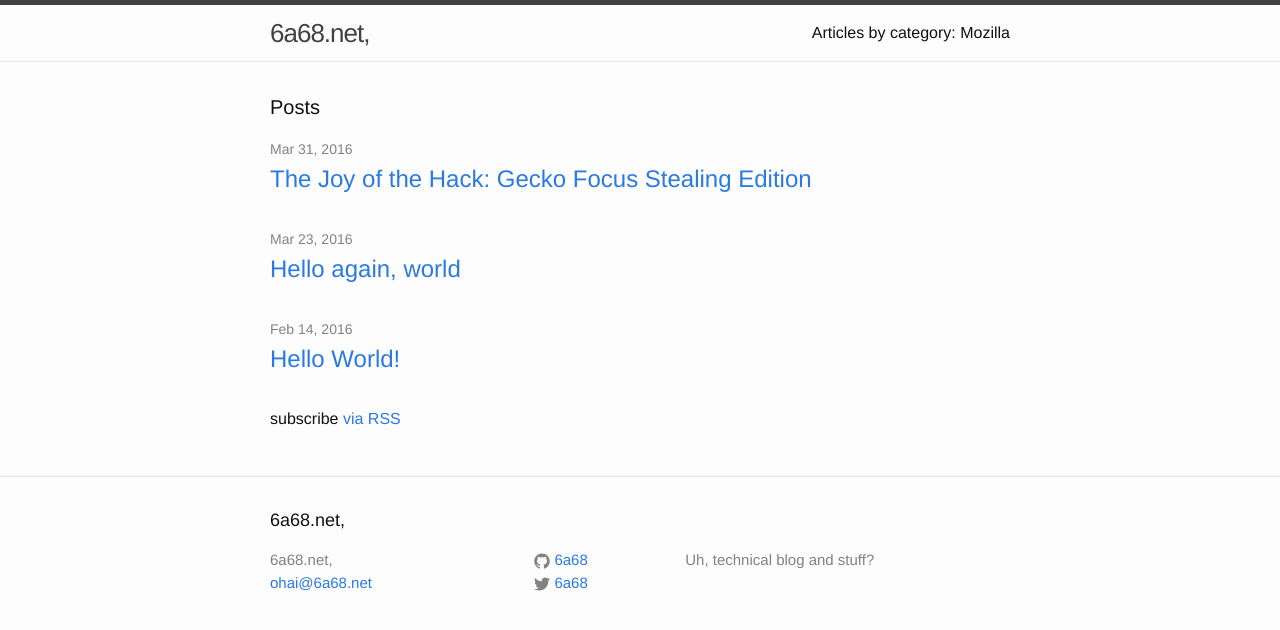
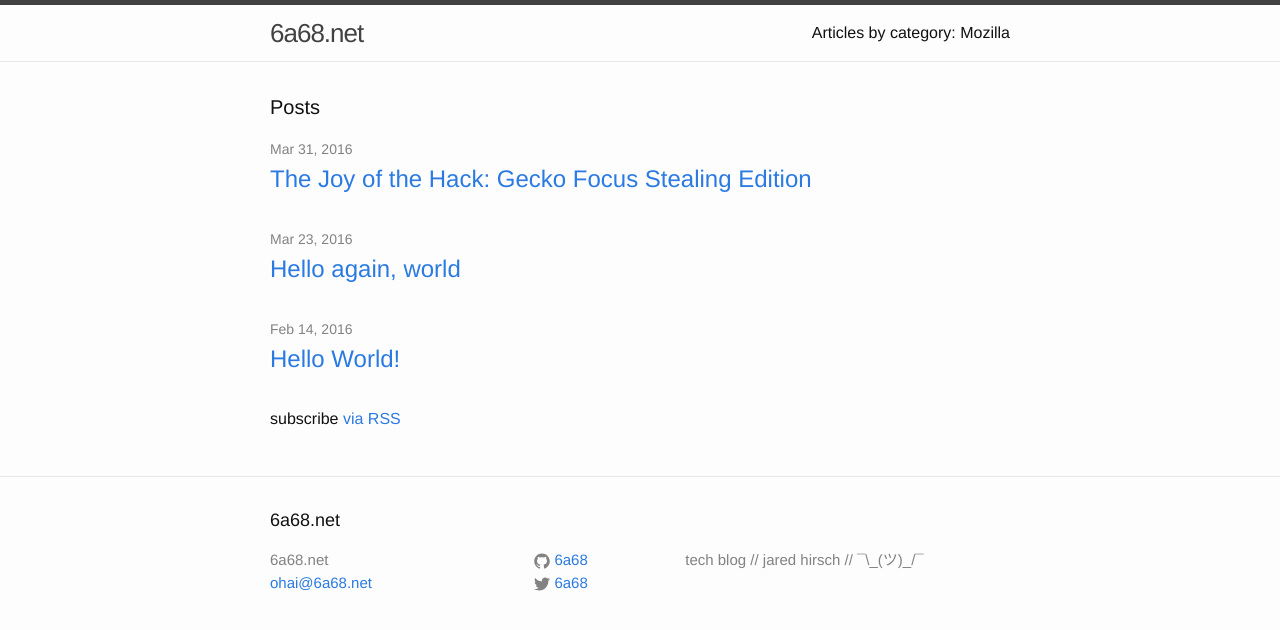
Before and after one commit to jaredhirsch/6a68.github.com, a Jekyll site: the page built from index.html, in a window 1280 px wide. Shown: the top 630 px of the page. Built offline with Jekyll 4.4.1, drawn with Linux system fonts in a browser that asks for light colours.

Commit message:
tweak config

```diff
--- a/_config.yml
+++ b/_config.yml
@@ -6,10 +6,10 @@
 # 'jekyll serve'. If you change this file, please restart the server process.
 
 # Site settings
-title: 6a68.net,
+title: 6a68.net
 email: ohai@6a68.net
 description: > # this means to ignore newlines until "baseurl:"
-  Uh, technical blog and stuff?
+  tech blog // jared hirsch // ¯\_(ツ)_/¯
 baseurl: "" # the subpath of your site, e.g. /blog
 url: "http://6a68.net" # the base hostname & protocol for your site
 twitter_username: 6a68
```
